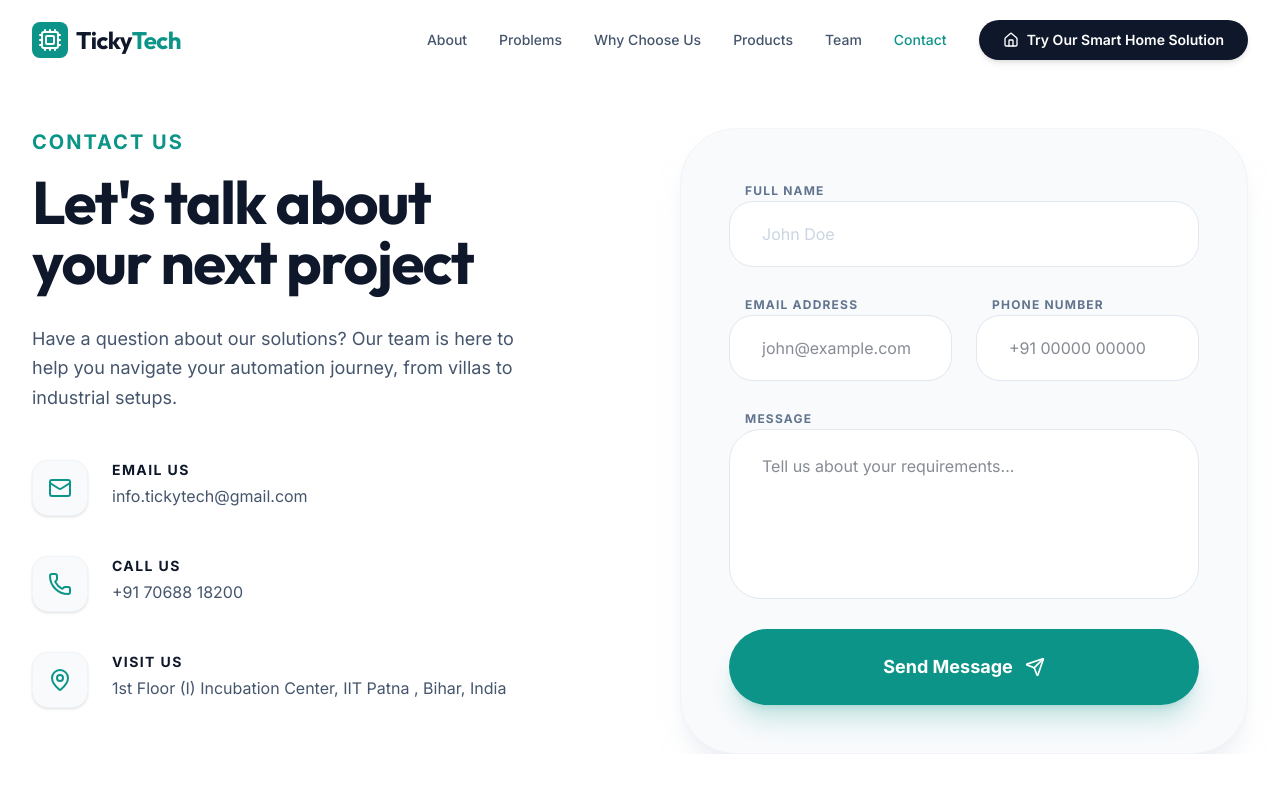
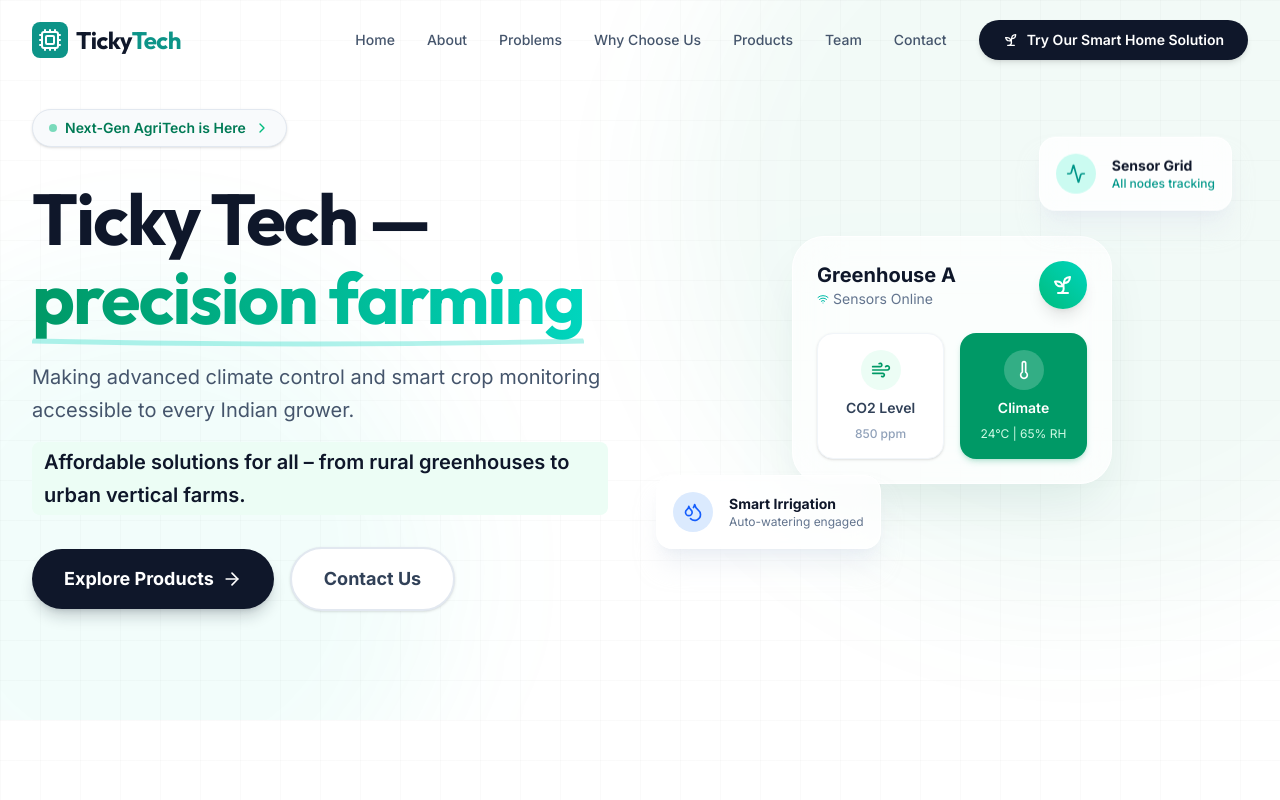
Before and after one commit to prajyoth2006/TICKY_TECH_AGRI, a React (Vite) app: page /contact in a window 1280 px wide. Shown: the top 800 px of the page. Built offline with nearby package versions, Linux system fonts and the light colour scheme.

Commit message:
Changed to a single page website

```diff
--- a/src/components/Footer.tsx
+++ b/src/components/Footer.tsx
@@ -6,10 +6,12 @@ export default function Footer() {
 
   return (
     <footer className="bg-navy-900 text-white pt-20 pb-10 overflow-hidden relative">
+      {/* Background decoration */}
       <div className="absolute top-0 right-0 w-96 h-96 bg-brand-600/10 rounded-full blur-[100px] -translate-y-1/2 translate-x-1/2" />
 
       <div className="max-w-7xl mx-auto px-4 sm:px-6 lg:px-8 relative">
         <div className="grid grid-cols-1 md:grid-cols-2 lg:grid-cols-4 gap-12 mb-16">
+          {/* Company Identity */}
           <div className="space-y-6">
             <Link to="/" className="flex items-center space-x-2 group">
               <div className="bg-brand-600 p-1.5 rounded-lg group-hover:scale-110 transition-transform">
@@ -21,7 +23,7 @@ export default function Footer() {
             </Link>
             <p className="text-slate-400 leading-relaxed text-sm">
               Revolutionizing IoT with affordable, safe, and future-ready
-              automation for the modern Farming.
+              automation for the modern Indian home and industry.
             </p>
             <div className="flex space-x-4">
               <a href="#" className="p-2 bg-white/5 rounded-full hover:bg-brand-600 transition-colors">
@@ -39,17 +41,19 @@ export default function Footer() {
             </div>
           </div>
 
+          {/* Quick Links */}
           <div>
             <h4 className="text-lg font-bold mb-6 font-display">Quick Links</h4>
             <ul className="space-y-4 text-slate-400">
-              <li><Link to="/about" className="hover:text-brand-600 transition-colors">About Us</Link></li>
-              <li><Link to="/solutions" className="hover:text-brand-600 transition-colors">Why Choose Us</Link></li>
-              <li><Link to="/problems" className="hover:text-brand-600 transition-colors">Problems</Link></li>
-              <li><Link to="/team" className="hover:text-brand-600 transition-colors">Our Team</Link></li>
-              <li><Link to="/contact" className="hover:text-brand-600 transition-colors">Contact Us</Link></li>
+              <li><a href="#about" className="hover:text-brand-600 transition-colors">About Us</a></li>
+              <li><a href="#solutions" className="hover:text-brand-600 transition-colors">Why Choose Us</a></li>
+              <li><a href="#problems" className="hover:text-brand-600 transition-colors">Problems</a></li>
+              <li><a href="#team" className="hover:text-brand-600 transition-colors">Our Team</a></li>
+              <li><a href="#contact" className="hover:text-brand-600 transition-colors">Contact Us</a></li>
             </ul>
           </div>
 
+          {/* Support */}
           <div>
             <h4 className="text-lg font-bold mb-6 font-display">Support</h4>
             <ul className="space-y-4 text-slate-400">
@@ -61,6 +65,7 @@ export default function Footer() {
             </ul>
           </div>
 
+          {/* Contact Info */}
           <div>
             <h4 className="text-lg font-bold mb-6 font-display">Contact Us</h4>
             <ul className="space-y-4 text-slate-400">
--- a/src/components/Hero.tsx
+++ b/src/components/Hero.tsx
@@ -89,13 +89,13 @@ export default function Hero() {
               transition={{ duration: 0.5, delay: 0.3 }}
               className="flex flex-col sm:flex-row items-center justify-center lg:justify-start space-y-4 sm:space-y-0 sm:space-x-4"
             >
-              <Link to="/products" className="w-full sm:w-auto bg-navy-900 text-white px-8 py-4 rounded-full font-bold text-lg hover:bg-emerald-600 transition-all duration-300 flex items-center justify-center shadow-lg shadow-navy-900/20 active:scale-95 group">
+              <a href='#products' className="w-full sm:w-auto bg-navy-900 text-white px-8 py-4 rounded-full font-bold text-lg hover:bg-emerald-600 transition-all duration-300 flex items-center justify-center shadow-lg shadow-navy-900/20 active:scale-95 group">
                 Explore Products
                 <ArrowRight className="ml-2 w-5 h-5 group-hover:translate-x-1 transition-transform" />
-              </Link>
-              <Link to="/contact" className="w-full sm:w-auto bg-white border-2 border-slate-200 text-slate-700 px-8 py-4 rounded-full font-bold text-lg hover:border-emerald-600 hover:text-emerald-600 transition-all duration-300 active:scale-95 text-center shadow-sm">
+              </a>
+              <a href = '#contact' className="w-full sm:w-auto bg-white border-2 border-slate-200 text-slate-700 px-8 py-4 rounded-full font-bold text-lg hover:border-emerald-600 hover:text-emerald-600 transition-all duration-300 active:scale-95 text-center shadow-sm">
                 Contact Us
-              </Link>
+              </a>
             </motion.div>
           </div>
 
--- a/src/components/Navbar.tsx
+++ b/src/components/Navbar.tsx
@@ -1,15 +1,16 @@
 import { useState, useEffect } from 'react';
 import { motion, AnimatePresence } from 'motion/react';
-import { Menu, X, Cpu, Home } from 'lucide-react';
-import { NavLink, Link } from 'react-router-dom';
+import { Menu, X, Cpu, Sprout } from 'lucide-react';
+import { Link } from 'react-router-dom';
 
 const navLinks = [
-  { name: 'About', to: '/about' },
-  { name: 'Problems', to: '/problems' },
-  { name: 'Why Choose Us', to: '/solutions' },
-  { name: 'Products', to: '/products' },
-  { name: 'Team', to: '/team' },
-  { name: 'Contact', to: '/contact' },
+  { name: 'Home', to: '#home' },
+  { name: 'About', to: '#about' },
+  { name: 'Problems', to: '#problems' },
+  { name: 'Why Choose Us', to: '#solutions' },
+  { name: 'Products', to: '#products' },
+  { name: 'Team', to: '#team' },
+  { name: 'Contact', to: '#contact' },
 ];
 
 export default function Navbar() {
@@ -26,16 +27,19 @@ export default function Navbar() {
 
   return (
     <nav
-      className={`fixed top-0 left-0 right-0 z-50 transition-all duration-300 ${
-        isScrolled
+      className={`fixed top-0 left-0 right-0 z-50 transition-all duration-300 ${isScrolled
           ? 'bg-white/80 backdrop-blur-md shadow-sm py-3'
           : 'bg-transparent py-5'
-      }`}
+        }`}
     >
       <div className="max-w-7xl mx-auto px-4 sm:px-6 lg:px-8">
         <div className="flex justify-between items-center">
           {/* Logo */}
-          <Link to="/" className="flex items-center space-x-2 group">
+          <Link
+            to="/"
+            className="flex items-center space-x-2 group"
+            onClick={() => window.scrollTo({ top: 0, behavior: 'smooth' })}
+          >
             <div className="bg-brand-600 p-1.5 rounded-lg group-hover:rotate-12 transition-transform">
               <Cpu className="w-6 h-6 text-white" />
             </div>
@@ -45,31 +49,27 @@ export default function Navbar() {
           </Link>
 
           <div className="hidden md:flex items-center space-x-8">
+
             {navLinks.map((link) => (
-              <NavLink
+              <a
                 key={link.name}
-                to={link.to}
-                className={({ isActive }) =>
-                  `text-sm font-medium transition-colors relative group ${
-                    isActive ? 'text-brand-600' : 'text-slate-600 hover:text-brand-600'
-                  }`
-                }
+                href={link.to}
+                className="text-sm font-medium transition-colors relative group text-slate-600 hover:text-brand-600"
               >
                 {link.name}
                 <span className="absolute -bottom-1 left-0 w-0 h-0.5 bg-brand-600 transition-all duration-300 group-hover:w-full" />
-              </NavLink>
+              </a>
             ))}
 
-            <Link
-              to="https://ticky-tech-blond.vercel.app/"
+            <a
+              href="https://ticky-tech-blond.vercel.app"
               target="_blank"
               rel="noopener noreferrer"
               className="relative flex items-center gap-2 px-6 py-2.5 rounded-full bg-navy-900 text-white text-sm font-semibold hover:bg-brand-600 transition-all duration-300 shadow-md hover:shadow-brand-600/30 active:scale-95 group"
             >
-              <Home className="w-4 h-4 text-brand-400 group-hover:text-white transition-colors" />
+              <Sprout className="w-4 h-4 text-brand-400 group-hover:text-white transition-colors" />
               Try Our Smart Home Solution
-            </Link>
-
+            </a>
           </div>
 
           {/* Mobile Menu Button */}
@@ -84,7 +84,6 @@ export default function Navbar() {
         </div>
       </div>
 
-      {/* Mobile Nav */}
       <AnimatePresence>
         {isMenuOpen && (
           <motion.div
@@ -95,30 +94,26 @@ export default function Navbar() {
           >
             <div className="px-4 pt-2 pb-6 space-y-1">
               {navLinks.map((link) => (
-                <NavLink
+                <a
                   key={link.name}
-                  to={link.to}
+                  href={link.to}
                   onClick={() => setIsMenuOpen(false)}
-                  className={({ isActive }) =>
-                    `block px-3 py-4 text-base font-medium rounded-lg transition-colors ${
-                      isActive ? 'bg-brand-50 text-brand-600' : 'text-slate-700 hover:bg-slate-50 hover:text-brand-600'
-                    }`
-                  }
+                  className="block px-3 py-4 text-base font-medium rounded-lg transition-colors text-slate-700 hover:bg-slate-50 hover:text-brand-600"
                 >
                   {link.name}
-                </NavLink>
+                </a>
               ))}
               <div className="pt-4 px-3">
-                <Link
-                  to="https://ticky-tech-blond.vercel.app/"
+                <a
+                  href="https://ticky-tech-agri.vercel.app/"
                   target="_blank"
                   rel="noopener noreferrer"
                   onClick={() => setIsMenuOpen(false)}
                   className="flex items-center justify-center gap-2 w-full bg-navy-900 text-white px-5 py-3 rounded-xl text-base font-semibold hover:bg-brand-600 transition-colors"
                 >
-                  <Home className="w-5 h-5" />
-                  Home Automation
-                </Link>
+                  <Sprout className="w-5 h-5" />
+                  Smart Farming
+                </a>
               </div>
             </div>
           </motion.div>
--- a/src/index.css
+++ b/src/index.css
@@ -14,5 +14,6 @@
 @layer base {
   html {
     scroll-behavior: smooth;
+    scroll-padding-top: 6rem;
   }
 }
--- a/src/pages/Home.tsx
+++ b/src/pages/Home.tsx
@@ -2,6 +2,13 @@ import Hero from '../components/Hero';
 import { motion, Variants } from 'motion/react';
 import { ShieldCheck, Smartphone, Cpu, ChevronRight } from 'lucide-react';
 import { Link } from 'react-router-dom';
+
+import About from './About';
+import Problems from './Problems';
+import Solutions from './Solutions';
+import Products from './Products';
+import Team from './Team';
+import Contact from './Contact';
 
 export default function Home() {
   const containerVariants = {
@@ -28,7 +35,7 @@ export default function Home() {
   };
 
   return (
-    <div className="bg-white overflow-hidden">
+    <div id = "home"className="bg-white overflow-hidden">
       <Hero />
 
       <section className="py-25 relative group">
@@ -104,15 +111,22 @@ export default function Home() {
                 </p>
 
                 <div className="relative z-10 mt-auto pt-4 flex items-center text-brand-600 font-bold text-sm tracking-tight opacity-100 translate-x-0 md:opacity-0 md:-translate-x-2 group-hover:opacity-100 group-hover:translate-x-0 transition-all duration-500">
-                  <Link to="/products" className="flex items-center hover:underline">
+                  <a href='#products' className="flex items-center hover:underline">
                     Explore Products <ChevronRight className="w-4 h-4 ml-1" />
-                  </Link>
+                  </a>
                 </div>
               </motion.div>
             ))}
           </motion.div>
         </div>
       </section>
+
+      <About />
+      <Problems />
+      <Solutions />
+      <Products />
+      <Team />
+      <Contact />
     </div>
   );
 }
--- a/src/pages/Products.tsx
+++ b/src/pages/Products.tsx
@@ -4,7 +4,7 @@ import { Settings } from 'lucide-react';
 
 export default function Products() {
   return (
-    <div className="min-h-screen flex flex-col items-center justify-center bg-slate-50 relative overflow-hidden px-4 text-center">
+    <div id="products" className="min-h-screen flex flex-col items-center justify-center bg-slate-50 relative overflow-hidden px-4 text-center">
 
       <div className="absolute top-1/2 left-1/2 -translate-x-1/2 -translate-y-1/2 w-150 h-150 bg-brand-600/5 rounded-full blur-[100px] pointer-events-none" />
       <div className="absolute top-0 right-0 w-100 h-100 bg-teal-500/5 rounded-full blur-[80px] pointer-events-none" />
```
Also changed, not shown: src/App.tsx (+0 -15 lines).
